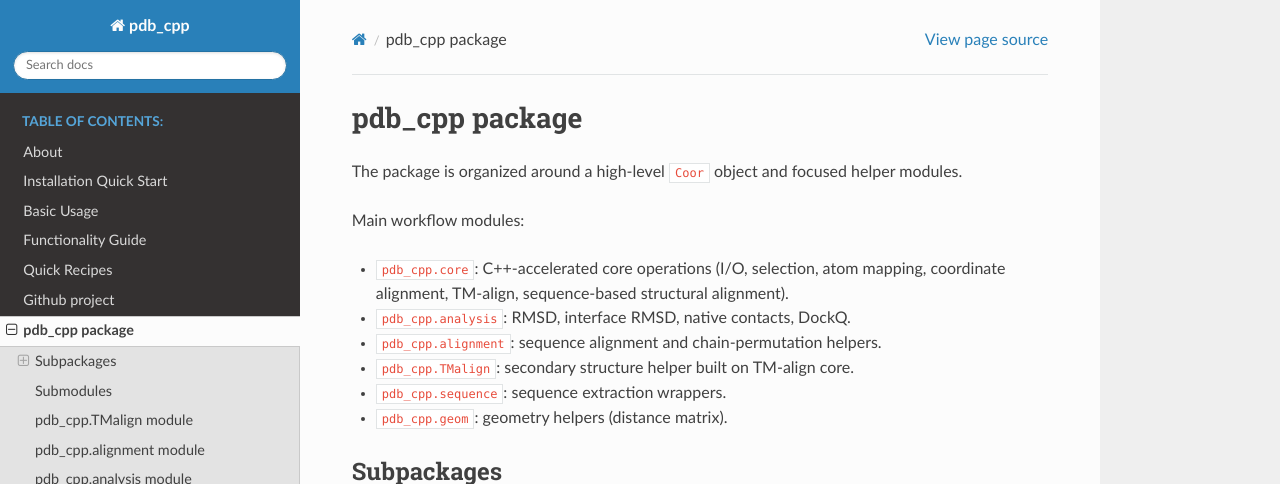
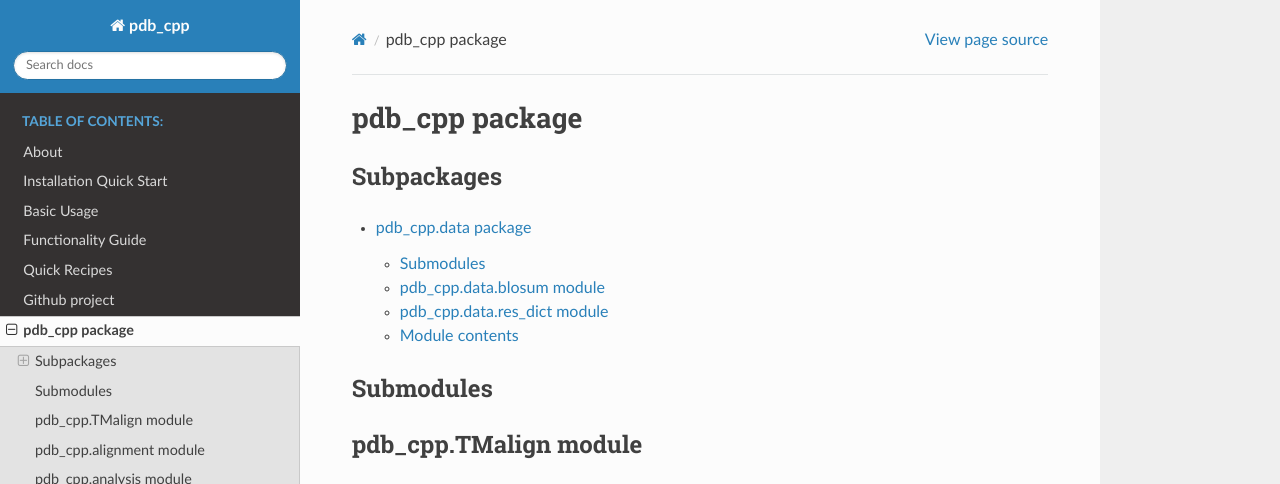
Before and after one commit to samuelmurail/pdb_cpp, a Sphinx documentation site: the page built from docs/source/pdb_cpp.rst, in a window 1280 px wide and 1400 px high. Shown: the top 484 px of the window. Built offline with Sphinx 7.4.7 and the Read the Docs theme 3.1.0, drawn with Linux system fonts in a browser that asks for light colours; some of the changed text lies outside the part shown; grey boxes are pictures that could not be loaded.

```diff
--- a/docs/source/pdb_cpp.rst
+++ b/docs/source/pdb_cpp.rst
@@ -1,18 +1,5 @@
 pdb\_cpp package
 ================
-
-The package is organized around a high-level ``Coor`` object and focused helper
-modules.
-
-Main workflow modules:
-
-- ``pdb_cpp.core``: C++-accelerated core operations (I/O, selection, atom mapping,
-  coordinate alignment, TM-align, sequence-based structural alignment).
-- ``pdb_cpp.analysis``: RMSD, interface RMSD, native contacts, DockQ.
-- ``pdb_cpp.alignment``: sequence alignment and chain-permutation helpers.
-- ``pdb_cpp.TMalign``: secondary structure helper built on TM-align core.
-- ``pdb_cpp.sequence``: sequence extraction wrappers.
-- ``pdb_cpp.geom``: geometry helpers (distance matrix).
 
 Subpackages
 -----------
```
Also changed, not shown: other parts of docs/source/pdb_cpp.rst (+2 -2 lines), 1 other file.
